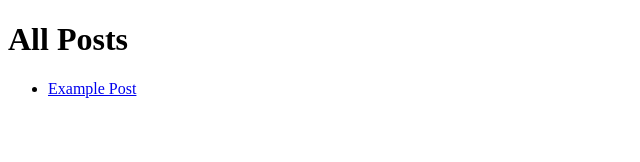
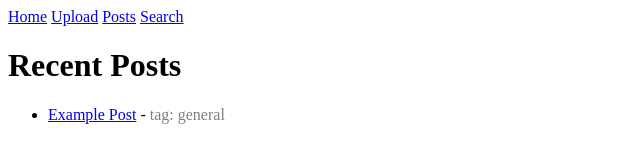
Before and after one commit to 2xricooo/Filebin, a plain HTML site: page posts.html in a window 1280 px wide. Shown: the whole page, without its empty margins (0-640 px from the left). Drawn offline with Linux system fonts and the light colour scheme.

Commit message:
Update posts.html

```diff
--- a/posts.html
+++ b/posts.html
@@ -1,6 +1,20 @@
-<!-- posts.html -->
 <!DOCTYPE html>
 <html lang="en">
-<head><meta charset="UTF-8" /><title>Posts</title></head>
-<body><h1>All Posts</h1><ul><li><a href="#">Example Post</a></li></ul></body>
+<head>
+  <meta charset="UTF-8" />
+  <title>Posts</title>
+  <link rel="stylesheet" href="style.css" />
+</head>
+<body>
+<nav>
+  <a href="home.html">Home</a>
+  <a href="upload.html">Upload</a>
+  <a href="posts.html">Posts</a>
+  <a href="search.html">Search</a>
+</nav>
+<h1>Recent Posts</h1>
+<ul>
+  <li><a href="#">Example Post</a> - <span style="color: gray;">tag: general</span></li>
+</ul>
+</body>
 </html>
```
